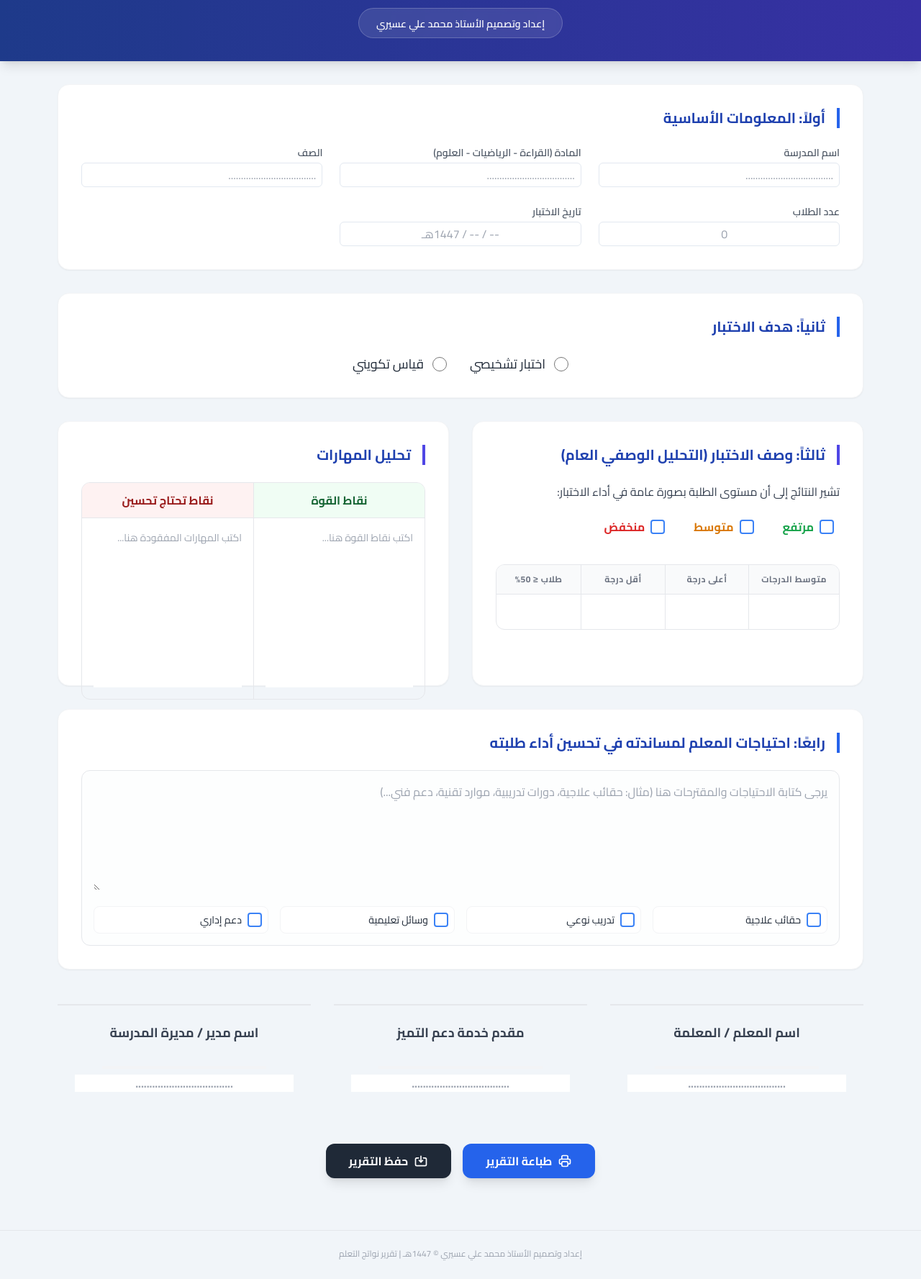
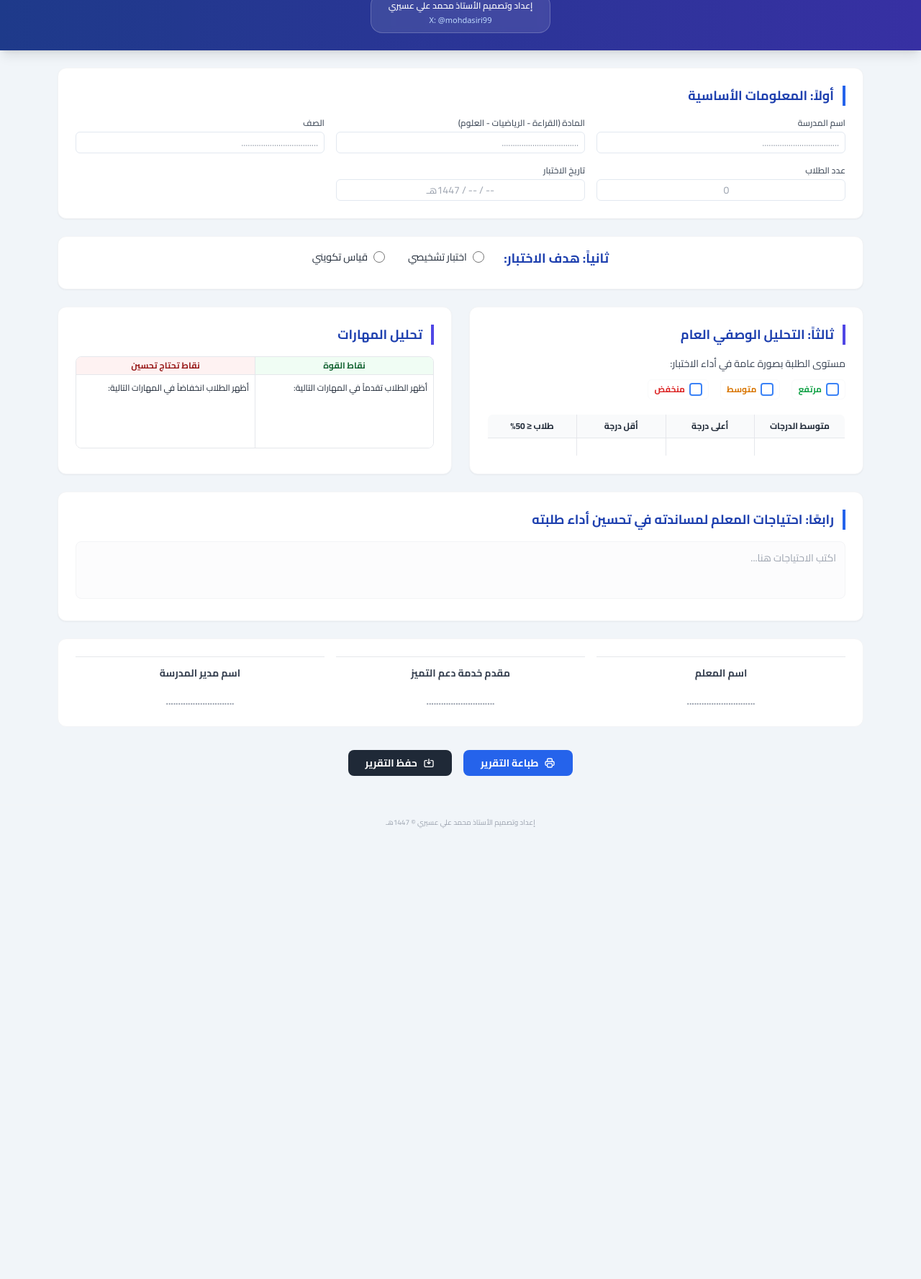
Before and after one commit to mohdasiri99/idp2026, a plain HTML site: page index.html in a window 1280 px wide. Shown: the part 105-1882 px from the top of the page at 72% size. After the commit the page ends 1271 px from the top, so only its background shows below. Drawn offline with nearby package versions, Linux system fonts and the light colour scheme.

Commit message:
Update index.html

```diff
--- a/index.html
+++ b/index.html
@@ -25,27 +25,24 @@
         }
         @media print {
             .no-print { display: none !important; }
-            body { background: white; }
-            .print-border { border: 1px solid #ddd !important; }
-            .container { max-width: 100% !important; width: 100% !important; margin: 0 !important; padding: 0 !important; }
-            header { background: #1e3a8a !important; color: white !important; -webkit-print-color-adjust: exact; }
-            .bg-indigo-900 { background: #1e1b4b !important; -webkit-print-color-adjust: exact; }
-            .section-card { box-shadow: none !important; border: 1px solid #e2e8f0 !important; }
+            body { background: white; padding-bottom: 0; }
+            .container { max-width: 100% !important; width: 100% !important; margin: 0 !important; padding: 10px !important; }
+            header { background: #1e3a8a !important; color: white !important; -webkit-print-color-adjust: exact; padding: 15px !important; }
+            .section-card { box-shadow: none !important; border: 1px solid #e2e8f0 !important; margin-bottom: 10px !important; padding: 15px !important; }
+            .signatures-grid { margin-top: 15px !important; gap: 10px !important; }
+            textarea { min-height: 80px !important; }
         }
-        /* Custom Checkbox Style */
         .check-item {
             display: flex;
             align-items: center;
-            gap: 8px;
+            gap: 6px;
             cursor: pointer;
-            padding: 8px;
-            border-radius: 8px;
-            transition: background 0.2s;
+            padding: 4px 8px;
+            border-radius: 6px;
         }
-        .check-item:hover { background: #f8fafc; }
         .custom-checkbox {
-            width: 20px;
-            height: 20px;
+            width: 18px;
+            height: 18px;
             border: 2px solid #3b82f6;
             border-radius: 4px;
             display: inline-flex;
@@ -58,212 +55,164 @@
         input[type="checkbox"]:checked + .custom-checkbox::after {
             content: "✓";
             color: white;
-            font-size: 14px;
+            font-size: 12px;
         }
     </style>
 </head>
-<body class="text-gray-800 pb-20">
+<body class="text-gray-800">
 
     <!-- Header Section -->
     <header class="bg-gradient-to-r from-blue-900 to-indigo-800 text-white shadow-lg no-print">
-        <div class="container mx-auto px-6 py-8 text-center">
-            <h1 class="text-2xl md:text-3xl font-bold mb-1">تقرير وصفي لتحليل اختبارات تحسين نواتج التعلم</h1>
-            <p class="text-lg text-blue-100 font-light mb-4">(ضمن خطة مئة يوم) - لعام 1447هـ</p>
-            <div class="bg-white/10 inline-block px-6 py-2 rounded-full backdrop-blur-sm border border-white/20">
-                <span class="text-sm font-semibold">إعداد وتصميم الأستاذ محمد علي عسيري</span>
+        <div class="container mx-auto px-6 py-6 text-center">
+            <h1 class="text-2xl font-bold mb-1">تقرير وصفي لتحليل اختبارات تحسين نواتج التعلم</h1>
+            <p class="text-base text-blue-100 font-light mb-3">(ضمن خطة مئة يوم) - لعام 1447هـ</p>
+            <div class="bg-white/10 inline-block px-6 py-2 rounded-2xl backdrop-blur-sm border border-white/20">
+                <span class="text-xs font-semibold block">إعداد وتصميم الأستاذ محمد علي عسيري</span>
+                <span class="text-[11px] text-blue-200 mt-1 block font-sans" dir="ltr">X: @mohdasiri99</span>
             </div>
         </div>
     </header>
 
-    <main class="container mx-auto px-4 py-8 max-w-6xl">
+    <main class="container mx-auto px-4 py-6 max-w-6xl">
 
         <!-- Section 1: Basic Information -->
-        <div class="bg-white p-8 rounded-2xl shadow-sm border border-gray-100 mb-8 section-card">
-            <h2 class="text-xl font-bold mb-6 text-blue-800 border-r-4 border-blue-600 pr-4">أولاً: المعلومات الأساسية</h2>
-            <div class="grid grid-cols-1 md:grid-cols-3 gap-6">
+        <div class="bg-white p-6 rounded-xl shadow-sm border border-gray-100 mb-6 section-card">
+            <h2 class="text-lg font-bold mb-4 text-blue-800 border-r-4 border-blue-600 pr-3">أولاً: المعلومات الأساسية</h2>
+            <div class="grid grid-cols-1 md:grid-cols-3 gap-4">
                 <div>
-                    <label class="block text-sm font-semibold text-gray-600 mb-1">اسم المدرسة</label>
-                    <input type="text" placeholder="..................................." class="report-input">
+                    <label class="block text-xs font-semibold text-gray-600 mb-1">اسم المدرسة</label>
+                    <input type="text" placeholder="..................................." class="report-input text-sm">
                 </div>
                 <div>
-                    <label class="block text-sm font-semibold text-gray-600 mb-1">المادة (القراءة - الرياضيات - العلوم)</label>
-                    <input type="text" placeholder="..................................." class="report-input">
+                    <label class="block text-xs font-semibold text-gray-600 mb-1">المادة (القراءة - الرياضيات - العلوم)</label>
+                    <input type="text" placeholder="..................................." class="report-input text-sm">
                 </div>
                 <div>
-                    <label class="block text-sm font-semibold text-gray-600 mb-1">الصف</label>
-                    <input type="text" placeholder="..................................." class="report-input">
+                    <label class="block text-xs font-semibold text-gray-600 mb-1">الصف</label>
+                    <input type="text" placeholder="..................................." class="report-input text-sm">
                 </div>
                 <div>
-                    <label class="block text-sm font-semibold text-gray-600 mb-1">عدد الطلاب</label>
-                    <input type="number" placeholder="0" class="report-input text-center">
+                    <label class="block text-xs font-semibold text-gray-600 mb-1">عدد الطلاب</label>
+                    <input type="number" placeholder="0" class="report-input text-center text-sm">
                 </div>
                 <div>
-                    <label class="block text-sm font-semibold text-gray-600 mb-1">تاريخ الاختبار</label>
-                    <input type="text" placeholder="-- / -- / 1447هـ" class="report-input text-center">
+                    <label class="block text-xs font-semibold text-gray-600 mb-1">تاريخ الاختبار</label>
+                    <input type="text" placeholder="-- / -- / 1447هـ" class="report-input text-center text-sm">
                 </div>
             </div>
         </div>
 
         <!-- Section 2: Test Goal -->
-        <div class="bg-white p-8 rounded-2xl shadow-sm border border-gray-100 mb-8 section-card">
-            <h2 class="text-xl font-bold mb-6 text-blue-800 border-r-4 border-blue-600 pr-4">ثانياً: هدف الاختبار</h2>
-            <div class="flex flex-wrap gap-8 justify-center">
-                <label class="flex items-center gap-3 cursor-pointer group">
-                    <input type="radio" name="goal" class="w-5 h-5 text-blue-600 focus:ring-blue-500">
-                    <span class="text-lg font-medium group-hover:text-blue-700">اختبار تشخيصي</span>
+        <div class="bg-white p-4 rounded-xl shadow-sm border border-gray-100 mb-6 section-card text-center">
+            <h2 class="text-lg font-bold mb-3 text-blue-800 inline-block ml-6">ثانياً: هدف الاختبار:</h2>
+            <div class="inline-flex gap-8">
+                <label class="flex items-center gap-2 cursor-pointer">
+                    <input type="radio" name="goal" class="w-4 h-4 text-blue-600">
+                    <span class="text-sm font-medium">اختبار تشخيصي</span>
                 </label>
-                <label class="flex items-center gap-3 cursor-pointer group">
-                    <input type="radio" name="goal" class="w-5 h-5 text-blue-600 focus:ring-blue-500">
-                    <span class="text-lg font-medium group-hover:text-blue-700">قياس تكويني</span>
+                <label class="flex items-center gap-2 cursor-pointer">
+                    <input type="radio" name="goal" class="w-4 h-4 text-blue-600">
+                    <span class="text-sm font-medium">قياس تكويني</span>
                 </label>
             </div>
         </div>
 
         <!-- Section 3: Test Description -->
-        <div class="grid grid-cols-1 lg:grid-cols-2 gap-8 mb-8">
-
-            <!-- Column 1: General Descriptive Analysis -->
-            <div class="bg-white p-8 rounded-2xl shadow-sm border border-gray-100 section-card">
-                <h2 class="text-xl font-bold mb-6 text-blue-800 border-r-4 border-indigo-600 pr-4">ثالثاً: وصف الاختبار (التحليل الوصفي العام)</h2>
-
-                <div class="mb-8">
-                    <p class="text-gray-700 leading-relaxed mb-4">
-                        تشير النتائج إلى أن مستوى الطلبة بصورة عامة في أداء الاختبار:
-                    </p>
-                    <div class="flex gap-6 items-center flex-wrap">
-                        <label class="check-item">
+        <div class="grid grid-cols-1 lg:grid-cols-2 gap-6 mb-6">
+            <div class="bg-white p-6 rounded-xl shadow-sm border border-gray-100 section-card">
+                <h2 class="text-lg font-bold mb-4 text-blue-800 border-r-4 border-indigo-600 pr-3">ثالثاً: التحليل الوصفي العام</h2>
+                <p class="text-sm text-gray-700 mb-3">مستوى الطلبة بصورة عامة في أداء الاختبار:</p>
+                <div class="flex gap-4 mb-5">
+                    <label class="check-item border border-gray-50">
                         <input type="checkbox" class="hidden">
                         <span class="custom-checkbox"></span>
-                            <span class="font-bold text-green-600">مرتفع</span>
+                        <span class="text-xs font-bold text-green-600">مرتفع</span>
                     </label>
-                        <label class="check-item">
+                    <label class="check-item border border-gray-50">
                         <input type="checkbox" class="hidden">
                         <span class="custom-checkbox"></span>
-                            <span class="font-bold text-amber-600">متوسط</span>
+                        <span class="text-xs font-bold text-amber-600">متوسط</span>
                     </label>
-                        <label class="check-item">
+                    <label class="check-item border border-gray-50">
                         <input type="checkbox" class="hidden">
                         <span class="custom-checkbox"></span>
-                            <span class="font-bold text-red-600">منخفض</span>
+                        <span class="text-xs font-bold text-red-600">منخفض</span>
                     </label>
                 </div>
-                </div>
-
-                <div class="overflow-hidden border border-gray-200 rounded-xl">
-                    <table class="w-full text-center">
+                <table class="w-full text-center text-xs border border-gray-200 rounded-lg overflow-hidden">
                     <thead class="bg-gray-50">
-                            <tr class="text-xs font-bold text-gray-500 uppercase tracking-wider">
-                                <th class="px-4 py-3 border-b border-l">متوسط الدرجات</th>
-                                <th class="px-4 py-3 border-b border-l">أعلى درجة</th>
-                                <th class="px-4 py-3 border-b border-l">أقل درجة</th>
-                                <th class="px-4 py-3 border-b">طلاب ≤ 50%</th>
+                        <tr>
+                            <th class="p-2 border-b border-l">متوسط الدرجات</th>
+                            <th class="p-2 border-b border-l">أعلى درجة</th>
+                            <th class="p-2 border-b border-l">أقل درجة</th>
+                            <th class="p-2 border-b">طلاب ≤ 50%</th>
                         </tr>
                     </thead>
-                        <tbody class="divide-y divide-gray-200">
+                    <tbody>
                         <tr>
-                                <td class="px-2 py-3 border-l"><input type="text" class="text-center w-full focus:bg-blue-50 outline-none"></td>
-                                <td class="px-2 py-3 border-l"><input type="text" class="text-center w-full focus:bg-blue-50 outline-none"></td>
-                                <td class="px-2 py-3 border-l"><input type="text" class="text-center w-full focus:bg-blue-50 outline-none"></td>
-                                <td class="px-2 py-3"><input type="text" class="text-center w-full focus:bg-blue-50 outline-none"></td>
+                            <td class="p-1 border-l"><input type="text" class="text-center w-full outline-none"></td>
+                            <td class="p-1 border-l"><input type="text" class="text-center w-full outline-none"></td>
+                            <td class="p-1 border-l"><input type="text" class="text-center w-full outline-none"></td>
+                            <td class="p-1"><input type="text" class="text-center w-full outline-none"></td>
                         </tr>
                     </tbody>
                 </table>
             </div>
-            </div>
 
-            <!-- Column 2: Skill Analysis -->
-            <div class="bg-white p-8 rounded-2xl shadow-sm border border-gray-100 section-card">
-                <h2 class="text-xl font-bold mb-6 text-blue-800 border-r-4 border-indigo-600 pr-4">تحليل المهارات</h2>
-                <div class="grid grid-cols-2 h-full min-h-[250px] border border-gray-200 rounded-xl overflow-hidden">
-                    <div class="flex flex-col">
-                        <div class="bg-green-50 p-3 text-center font-bold text-green-800 border-b border-l border-gray-200">نقاط القوة</div>
-                        <div class="flex-grow p-4 border-l border-gray-200">
-                            <textarea class="w-full h-full resize-none border-none focus:ring-0 text-sm leading-relaxed" placeholder="اكتب نقاط القوة هنا..."></textarea>
-                        </div>
+            <div class="bg-white p-6 rounded-xl shadow-sm border border-gray-100 section-card">
+                <h2 class="text-lg font-bold mb-4 text-blue-800 border-r-4 border-indigo-600 pr-3">تحليل المهارات</h2>
+                <div class="grid grid-cols-2 border border-gray-200 rounded-lg overflow-hidden h-32">
+                    <div class="flex flex-col border-l border-gray-200">
+                        <div class="bg-green-50 p-1 text-center text-xs font-bold text-green-800 border-b">نقاط القوة</div>
+                        <textarea class="flex-grow p-2 text-xs resize-none outline-none leading-relaxed" placeholder="أظهر الطلاب تقدماً في المهارات التالية: ">أظهر الطلاب تقدماً في المهارات التالية: </textarea>
                     </div>
                     <div class="flex flex-col">
-                        <div class="bg-red-50 p-3 text-center font-bold text-red-800 border-b border-gray-200">نقاط تحتاج تحسين</div>
-                        <div class="flex-grow p-4">
-                            <textarea class="w-full h-full resize-none border-none focus:ring-0 text-sm leading-relaxed" placeholder="اكتب المهارات المفقودة هنا..."></textarea>
-                        </div>
+                        <div class="bg-red-50 p-1 text-center text-xs font-bold text-red-800 border-b">نقاط تحتاج تحسين</div>
+                        <textarea class="flex-grow p-2 text-xs resize-none outline-none leading-relaxed" placeholder="أظهر الطلاب انخفاضاً في المهارات التالية: ">أظهر الطلاب انخفاضاً في المهارات التالية: </textarea>
                     </div>
                 </div>
             </div>
         </div>
 
         <!-- Section 4: Teacher Needs -->
-        <div class="bg-white p-8 rounded-2xl shadow-sm border border-gray-100 mb-12 section-card">
-            <h2 class="text-xl font-bold mb-6 text-blue-800 border-r-4 border-blue-600 pr-4">رابعًا: احتياجات المعلم لمساندته في تحسين أداء طلبته</h2>
-            <div class="border border-gray-200 rounded-xl p-4 bg-gray-50/30">
-                <textarea
-                    class="w-full min-h-[150px] bg-transparent border-none focus:ring-0 text-gray-700 leading-relaxed"
-                    placeholder="يرجى كتابة الاحتياجات والمقترحات هنا (مثال: حقائب علاجية، دورات تدريبية، موارد تقنية، دعم فني...)"
-                ></textarea>
+        <div class="bg-white p-6 rounded-xl shadow-sm border border-gray-100 mb-6 section-card">
+            <h2 class="text-lg font-bold mb-4 text-blue-800 border-r-4 border-blue-600 pr-3">رابعًا: احتياجات المعلم لمساندته في تحسين أداء طلبته</h2>
+            <textarea class="w-full h-20 p-3 bg-gray-50/50 border border-gray-100 rounded-lg text-sm outline-none resize-none" placeholder="اكتب الاحتياجات هنا..."></textarea>
+        </div>
 
-                <div class="mt-4 grid grid-cols-1 md:grid-cols-2 lg:grid-cols-4 gap-4 no-print">
-                    <label class="check-item bg-white border border-gray-100">
-                        <input type="checkbox" class="hidden">
-                        <span class="custom-checkbox"></span>
-                        <span class="text-sm">حقائب علاجية</span>
-                    </label>
-                    <label class="check-item bg-white border border-gray-100">
-                        <input type="checkbox" class="hidden">
-                        <span class="custom-checkbox"></span>
-                        <span class="text-sm">تدريب نوعي</span>
-                    </label>
-                    <label class="check-item bg-white border border-gray-100">
-                        <input type="checkbox" class="hidden">
-                        <span class="custom-checkbox"></span>
-                        <span class="text-sm">وسائل تعليمية</span>
-                    </label>
-                    <label class="check-item bg-white border border-gray-100">
-                        <input type="checkbox" class="hidden">
-                        <span class="custom-checkbox"></span>
-                        <span class="text-sm">دعم إداري</span>
-                    </label>
+        <!-- Signatures Section (Single Line) -->
+        <div class="bg-white p-6 rounded-xl border border-gray-100 section-card">
+            <div class="grid grid-cols-3 gap-4 signatures-grid">
+                <div class="text-center border-t border-gray-200 pt-3">
+                    <p class="font-bold text-gray-700 text-sm mb-4">اسم المعلم</p>
+                    <input type="text" placeholder="............................" class="text-center w-full text-blue-900 font-bold border-none text-sm">
+                </div>
+                <div class="text-center border-t border-gray-200 pt-3">
+                    <p class="font-bold text-gray-700 text-sm mb-4">مقدم خدمة دعم التميز</p>
+                    <input type="text" placeholder="............................" class="text-center w-full text-blue-900 font-bold border-none text-sm">
+                </div>
+                <div class="text-center border-t border-gray-200 pt-3">
+                    <p class="font-bold text-gray-700 text-sm mb-4">اسم مدير المدرسة</p>
+                    <input type="text" placeholder="............................" class="text-center w-full text-blue-900 font-bold border-none text-sm">
                 </div>
             </div>
         </div>
 
-        <!-- Signatures Section -->
-        <div class="grid grid-cols-1 md:grid-cols-3 gap-8 mt-12 mb-12">
-            <div class="text-center p-6 border-t-2 border-gray-200">
-                <h4 class="font-bold text-gray-700 mb-8 text-lg">اسم المعلم / المعلمة</h4>
-                <div class="h-1 bg-gray-100 w-3/4 mx-auto mb-2"></div>
-                <input type="text" placeholder="..................................." class="text-center border-none w-full font-bold text-blue-900">
-            </div>
-            <div class="text-center p-6 border-t-2 border-gray-200">
-                <h4 class="font-bold text-gray-700 mb-8 text-lg">مقدم خدمة دعم التميز</h4>
-                <div class="h-1 bg-gray-100 w-3/4 mx-auto mb-2"></div>
-                <input type="text" placeholder="..................................." class="text-center border-none w-full font-bold text-blue-900">
-            </div>
-            <div class="text-center p-6 border-t-2 border-gray-200">
-                <h4 class="font-bold text-gray-700 mb-8 text-lg">اسم مدير / مديرة المدرسة</h4>
-                <div class="h-1 bg-gray-100 w-3/4 mx-auto mb-2"></div>
-                <input type="text" placeholder="..................................." class="text-center border-none w-full font-bold text-blue-900">
-            </div>
-        </div>
-
         <!-- Action Buttons -->
-        <div class="flex justify-center gap-4 mt-10 no-print">
-            <button onclick="window.print()" class="bg-blue-600 text-white px-8 py-3 rounded-xl font-bold hover:bg-blue-700 shadow-lg flex items-center gap-2 transition-all">
-                <svg xmlns="http://www.w3.org/2000/svg" class="h-5 w-5" fill="none" viewBox="0 0 24 24" stroke="currentColor">
-                    <path stroke-linecap="round" stroke-linejoin="round" stroke-width="2" d="M17 17h2a2 2 0 002-2v-4a2 2 0 00-2-2H5a2 2 0 00-2 2v4a2 2 0 002 2h2m2 4h6a2 2 0 002-2v-4a2 2 0 00-2-2H9a2 2 0 00-2 2v4a2 2 0 002 2zm8-12V5a2 2 0 00-2-2H9a2 2 0 00-2 2v4h10z" />
-                </svg>
+        <div class="flex justify-center gap-4 mt-8 no-print">
+            <button onclick="window.print()" class="bg-blue-600 text-white px-6 py-2 rounded-lg font-bold text-sm hover:bg-blue-700 flex items-center gap-2">
+                <svg xmlns="http://www.w3.org/2000/svg" class="h-4 w-4" fill="none" viewBox="0 0 24 24" stroke="currentColor"><path stroke-linecap="round" stroke-linejoin="round" stroke-width="2" d="M17 17h2a2 2 0 002-2v-4a2 2 0 00-2-2H5a2 2 0 00-2 2v4a2 2 0 002 2h2m2 4h6a2 2 0 002-2v-4a2 2 0 00-2-2H9a2 2 0 00-2 2v4a2 2 0 002 2zm8-12V5a2 2 0 00-2-2H9a2 2 0 00-2 2v4h10z" /></svg>
                 طباعة التقرير
             </button>
-            <button onclick="alert('تم حفظ البيانات بنجاح (محاكاة)')" class="bg-gray-800 text-white px-8 py-3 rounded-xl font-bold hover:bg-black shadow-lg flex items-center gap-2 transition-all">
-                <svg xmlns="http://www.w3.org/2000/svg" class="h-5 w-5" fill="none" viewBox="0 0 24 24" stroke="currentColor">
-                    <path stroke-linecap="round" stroke-linejoin="round" stroke-width="2" d="M8 7H5a2 2 0 00-2 2v9a2 2 0 002 2h14a2 2 0 002-2V9a2 2 0 00-2-2h-3m-1 4l-3 3m0 0l-3-3m3 3V4" />
-                </svg>
+            <button onclick="alert('تم الحفظ')" class="bg-gray-800 text-white px-6 py-2 rounded-lg font-bold text-sm hover:bg-black flex items-center gap-2">
+                <svg xmlns="http://www.w3.org/2000/svg" class="h-4 w-4" fill="none" viewBox="0 0 24 24" stroke="currentColor"><path stroke-linecap="round" stroke-linejoin="round" stroke-width="2" d="M8 7H5a2 2 0 00-2 2v9a2 2 0 002 2h14a2 2 0 002-2V9a2 2 0 00-2-2h-3m-1 4l-3 3m0 0l-3-3m3 3V4" /></svg>
                 حفظ التقرير
             </button>
         </div>
-
     </main>
 
-    <footer class="mt-10 py-6 text-center text-gray-400 text-xs no-print border-t border-gray-200">
-        إعداد وتصميم الأستاذ محمد علي عسيري © 1447هـ | تقرير نواتج التعلم
+    <footer class="mt-4 py-4 text-center text-gray-400 text-[10px] no-print border-t border-gray-100">
+        إعداد وتصميم الأستاذ محمد علي عسيري © 1447هـ
     </footer>
 
 </body>
```
Lines whose indentation alone changed are shown as unchanged.
